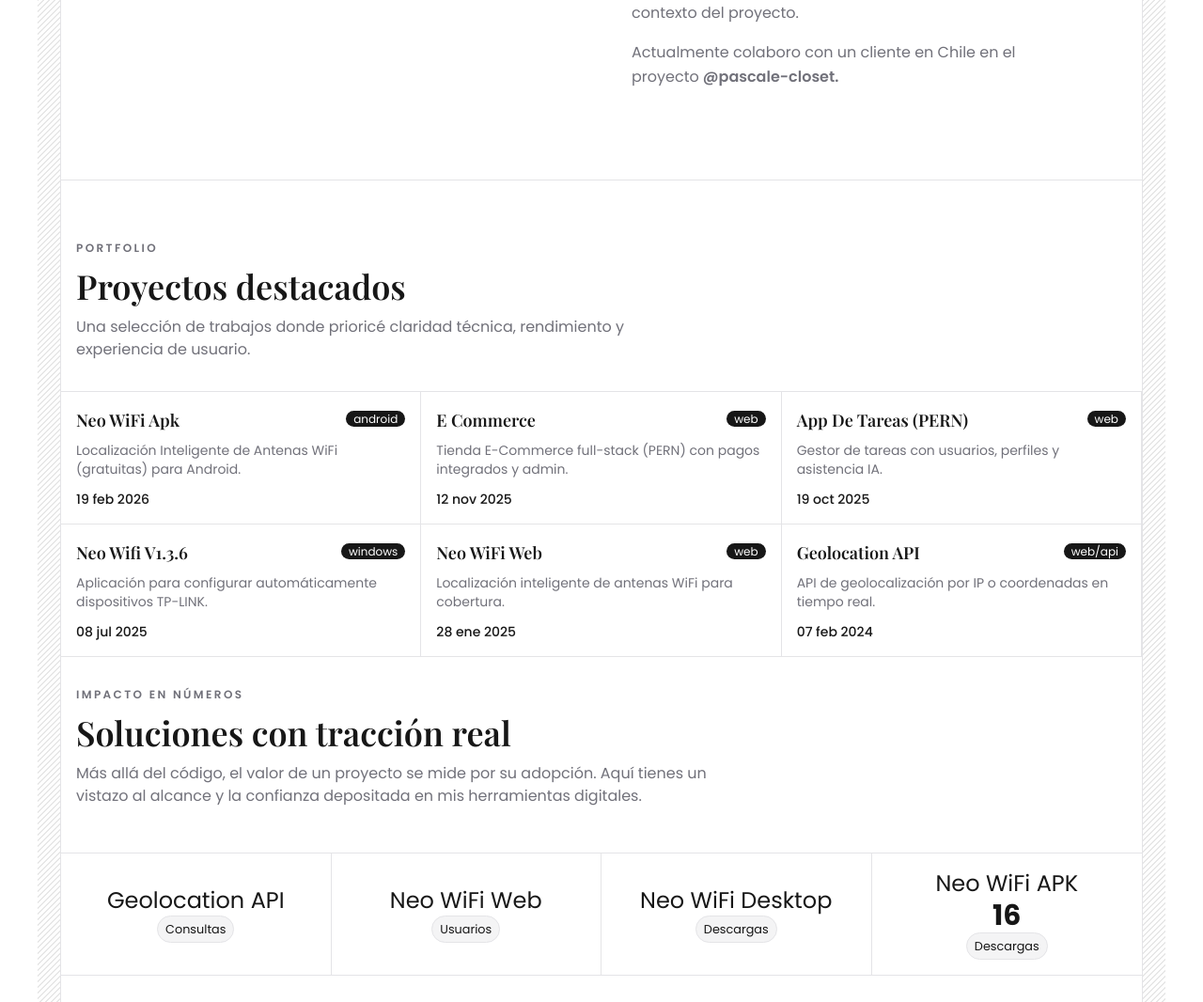
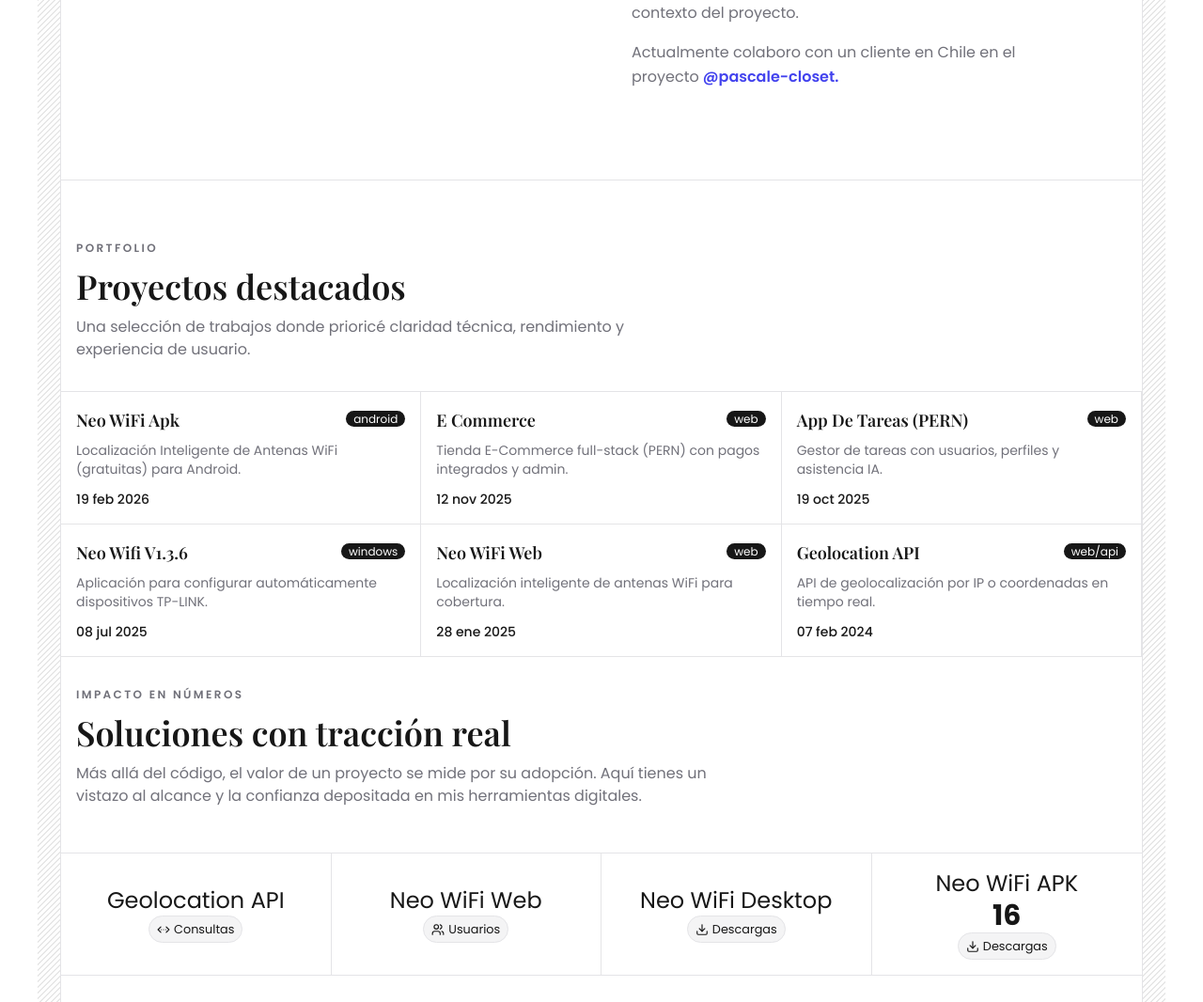
Before and after one commit to solidsnk86/portafolio-2026, a Next.js app: page / in a window 1280 px wide. Shown: the part 1260-2326 px from the top of the page at 94% size. Built offline with nearby package versions, Linux system fonts and the light colour scheme; no server answers; the database is empty.

Commit message:
fix: actualizar color de acento y mejorar visualización de métricas en el componente

```diff
--- a/app/globals.css
+++ b/app/globals.css
@@ -9,7 +9,7 @@
   --foreground: #171717;
   --border-color: #e4e4e7;
   --secondary: #f4f4f5;
-  --accent: #fce300;
+  --accent: #4343ee;
   --bg-card: #ffffff;
   --muted-foreground: #71717a;
   --color-card: var(--bg-card);
@@ -22,7 +22,7 @@
   --foreground: #ededed;
   --border-color: #27272a;
   --secondary: #18181b;
-  --accent: #fce300;
+  --accent: #4343ee;
   --bg-card: #111111;
   --muted-foreground: #a1a1aa;
   --color-card: var(--bg-card);
@@ -135,7 +135,6 @@ dialog::backdrop {
 .swiper-button-next,
 .swiper-button-prev {
   color: var(--accent) !important;
-
 }
 
 .swiper-button-next::after,
@@ -149,7 +148,6 @@ dialog::backdrop {
   }
   .swiper-button-next {
     right: -5px !important;
-
   }
   .swiper-button-prev {
     left: -5px !important;
--- a/components/about.tsx
+++ b/components/about.tsx
@@ -37,7 +37,7 @@ export function About() {
             Actualmente colaboro con un cliente en Chile en el proyecto
             <Link
               href="http://pascalecloset.com/"
-              className="mx-1 font-semibold hover:underline"
+              className="mx-1 font-semibold hover:underline text-accent"
             >
               @pascale-closet.
             </Link>
--- a/components/metrics.tsx
+++ b/components/metrics.tsx
@@ -1,22 +1,21 @@
 "use client";
 
 import { useContentData } from "@/context/content-context";
+import { ChevronsLeftRightEllipsis, Download, Users } from "lucide-react";
 
 export const Metrics = () => {
   const { metrics } = useContentData();
 
   const appMetrics = [
-    { name: "Geolocation API", info: "consultas", count: metrics.geoRequests },
-    { name: "Neo WiFi Web", info: "usuarios", count: metrics.neoWifiUsers },
+    { name: "Geolocation API", info: "consultas", count: metrics.geoRequests, icon: ChevronsLeftRightEllipsis },
+    { name: "Neo WiFi Web", info: "usuarios", count: metrics.neoWifiUsers, icon: Users },
     {
       name: "Neo WiFi Desktop",
       info: "descargas",
-      count: metrics.downloadCount,
+      count: metrics.downloadCount, icon: Download
     },
-    { name: "Neo WiFi APK", info: "descargas", count: 16 },
+    { name: "Neo WiFi APK", info: "descargas", count: 16, icon: Download },
   ];
-
-  console.log(appMetrics);
 
   return (
     <section className="mx-auto max-w-6xl pt-8 border-b border-border-color">
@@ -35,15 +34,18 @@ export const Metrics = () => {
       </div>
 
       <div className="grid grid-cols-1 md:grid-cols-2 xl:grid-cols-4">
-        {appMetrics.map((app, i) => (
+        {appMetrics.map(({ name, count, info, icon: Icon }, i) => (
           <div
-            key={`${app.name}-${i + 1}`}
+            key={`${name}-${i + 1}`}
             className="border-t md:border-r last:border-r-0 last:border-l-0 border-border-color p-4 flex flex-col justify-center text-center"
           >
-            <p className="text-2xl">{app.name}</p>
-            <span className="text-3xl font-bold">{app.count}</span>
+            <p className="text-2xl">{name}</p>
+            <span className="text-3xl font-bold">{count}</span>
             <div className="flex justify-center mx-auto gap-1.5 items-center border border-border-color rounded-2xl px-2 py-1 w-fit bg-secondary">
-              <small className="capitalize">{app.info}</small>
+              <small className="capitalize flex items-center gap-1">
+                <Icon size={14} />
+                  {info}
+                </small>
             </div>
           </div>
         ))}
```
